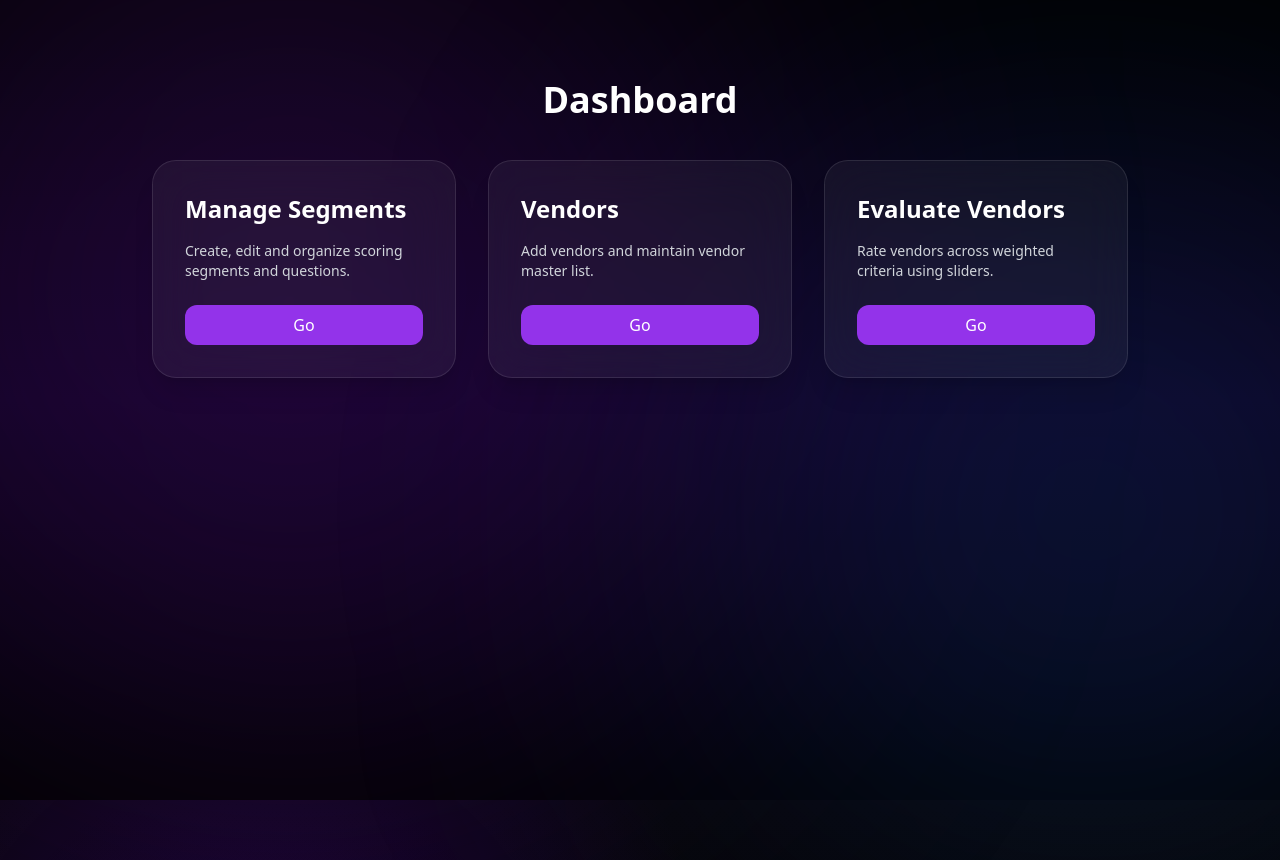
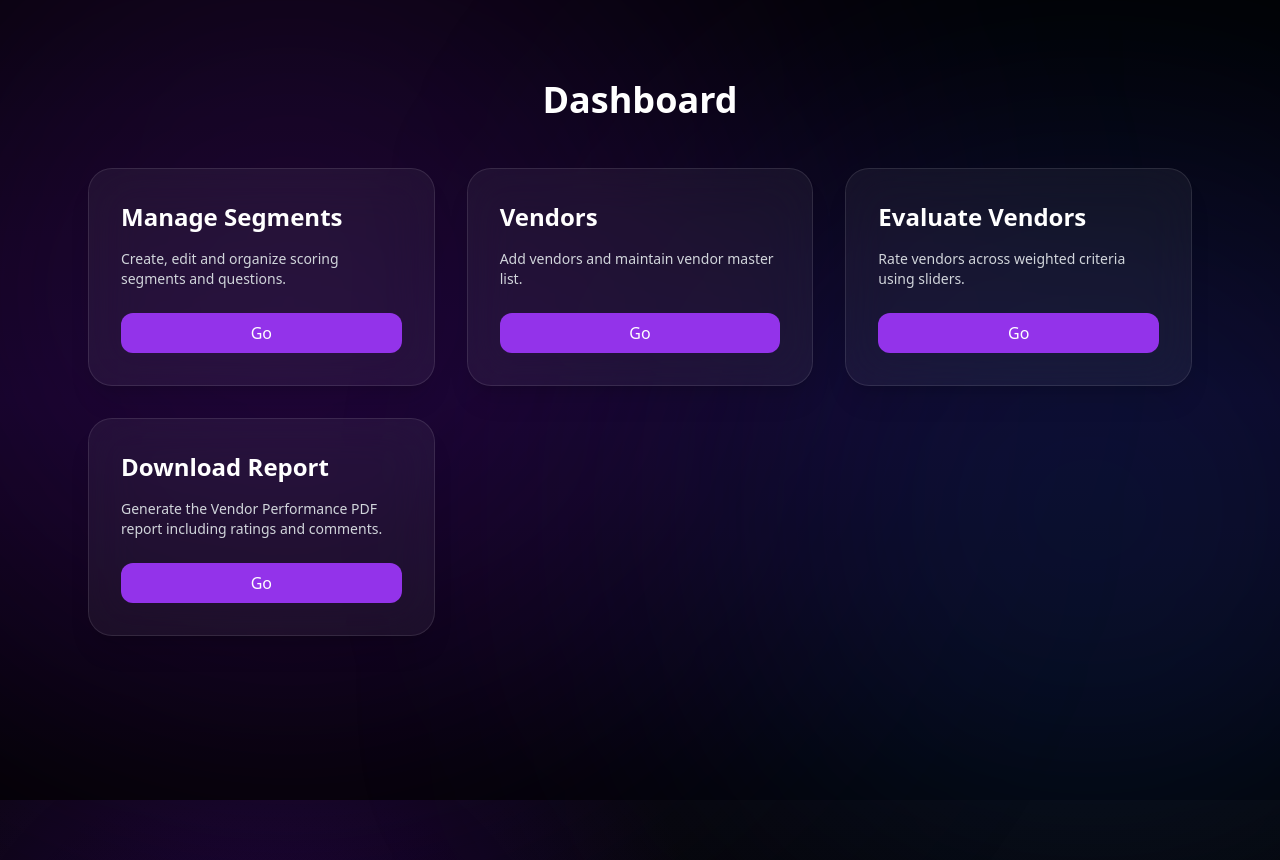
Before and after one commit to Erenthos/VPE-3, a Next.js app: page /dashboard in a window 1280 px wide. Shown: the top 860 px of the page. Built offline with nearby package versions, Linux system fonts and the light colour scheme.

Commit message:
Update page.tsx

```diff
--- a/src/app/dashboard/page.tsx
+++ b/src/app/dashboard/page.tsx
@@ -9,29 +9,30 @@ export default function DashboardHome() {
   return (
     <div className="relative w-full min-h-screen text-white">
 
-      {/* Background cosmic effects */}
+      {/* Cosmic Background */}
       <div className="absolute inset-0 bg-gradient-to-b from-black via-[#0a0016] to-black" />
       <div className="absolute w-[900px] h-[900px] rounded-full bg-purple-700/20 blur-[180px] -top-40 -left-40" />
       <div className="absolute w-[700px] h-[700px] rounded-full bg-blue-600/20 blur-[180px] top-40 -right-40" />
 
-      <div className="relative z-10 max-w-5xl mx-auto px-6 py-20">
+      <div className="relative z-10 max-w-6xl mx-auto px-6 py-20">
 
         <motion.h1
           initial={{ opacity: 0, y: 20 }}
           animate={{ opacity: 1, y: 0 }}
           transition={{ duration: 0.7 }}
-          className="text-4xl font-bold mb-10 text-center"
+          className="text-4xl font-bold mb-12 text-center"
         >
           Dashboard
         </motion.h1>
 
+        {/* 4 Cards */}
         <div className="grid grid-cols-1 sm:grid-cols-2 lg:grid-cols-3 gap-8">
 
-          {/* Card 1 */}
+          {/* Manage Segments */}
           <motion.div
             initial={{ opacity: 0, y: 20 }}
             animate={{ opacity: 1, y: 0 }}
-            transition={{ delay: 0.2 }}
+            transition={{ delay: 0.1 }}
             className="backdrop-blur-xl bg-white/5 border border-white/10 rounded-3xl p-8 shadow-xl"
           >
             <h2 className="text-2xl font-semibold mb-4">Manage Segments</h2>
@@ -46,11 +47,11 @@ export default function DashboardHome() {
             </Link>
           </motion.div>
 
-          {/* Card 2 */}
+          {/* Vendor Management */}
           <motion.div
             initial={{ opacity: 0, y: 20 }}
             animate={{ opacity: 1, y: 0 }}
-            transition={{ delay: 0.3 }}
+            transition={{ delay: 0.2 }}
             className="backdrop-blur-xl bg-white/5 border border-white/10 rounded-3xl p-8 shadow-xl"
           >
             <h2 className="text-2xl font-semibold mb-4">Vendors</h2>
@@ -65,11 +66,11 @@ export default function DashboardHome() {
             </Link>
           </motion.div>
 
-          {/* Card 3 */}
+          {/* Evaluate Vendors */}
           <motion.div
             initial={{ opacity: 0, y: 20 }}
             animate={{ opacity: 1, y: 0 }}
-            transition={{ delay: 0.4 }}
+            transition={{ delay: 0.3 }}
             className="backdrop-blur-xl bg-white/5 border border-white/10 rounded-3xl p-8 shadow-xl"
           >
             <h2 className="text-2xl font-semibold mb-4">Evaluate Vendors</h2>
@@ -84,6 +85,25 @@ export default function DashboardHome() {
             </Link>
           </motion.div>
 
+          {/* DOWNLOAD REPORT */}
+          <motion.div
+            initial={{ opacity: 0, y: 20 }}
+            animate={{ opacity: 1, y: 0 }}
+            transition={{ delay: 0.4 }}
+            className="backdrop-blur-xl bg-white/5 border border-white/10 rounded-3xl p-8 shadow-xl"
+          >
+            <h2 className="text-2xl font-semibold mb-4">Download Report</h2>
+            <p className="text-gray-300 text-sm mb-6">
+              Generate the Vendor Performance PDF report including ratings and comments.
+            </p>
+            <Link
+              href="/dashboard/report"
+              className="px-6 py-2 rounded-xl bg-purple-600 hover:bg-purple-700 transition block text-center"
+            >
+              Go
+            </Link>
+          </motion.div>
+
         </div>
       </div>
     </div>
```
